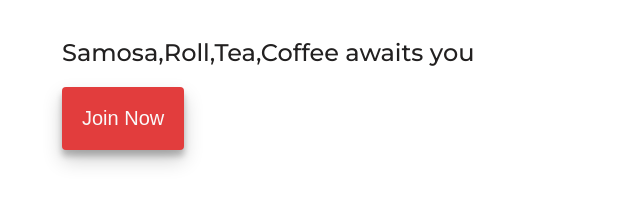
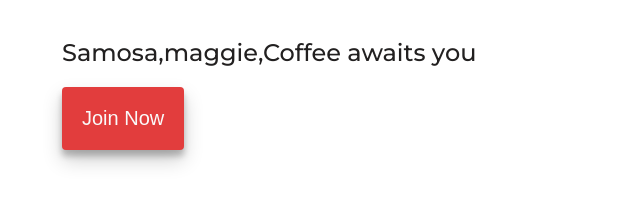
Before and after one commit to Abhishek45209/TeamKrypticProject, a plain HTML site: page index.html in a window 1280 px wide. Shown: the part 433-638 px from the top of the page, 578-1218 px from the left. Drawn offline with Linux system fonts and the light colour scheme.

Commit message:
changed the welcome text

```diff
--- a/index.html
+++ b/index.html
@@ -31,7 +31,7 @@
         <div class="eye-grabber">
           <h1>Lunch Period will have 100% attendance </h1>
           <h2>
-            Samosa,Roll,Tea,Coffee awaits you
+            Samosa,maggie,Coffee awaits you
           </h2>
 
           <form action="login.html">
```
